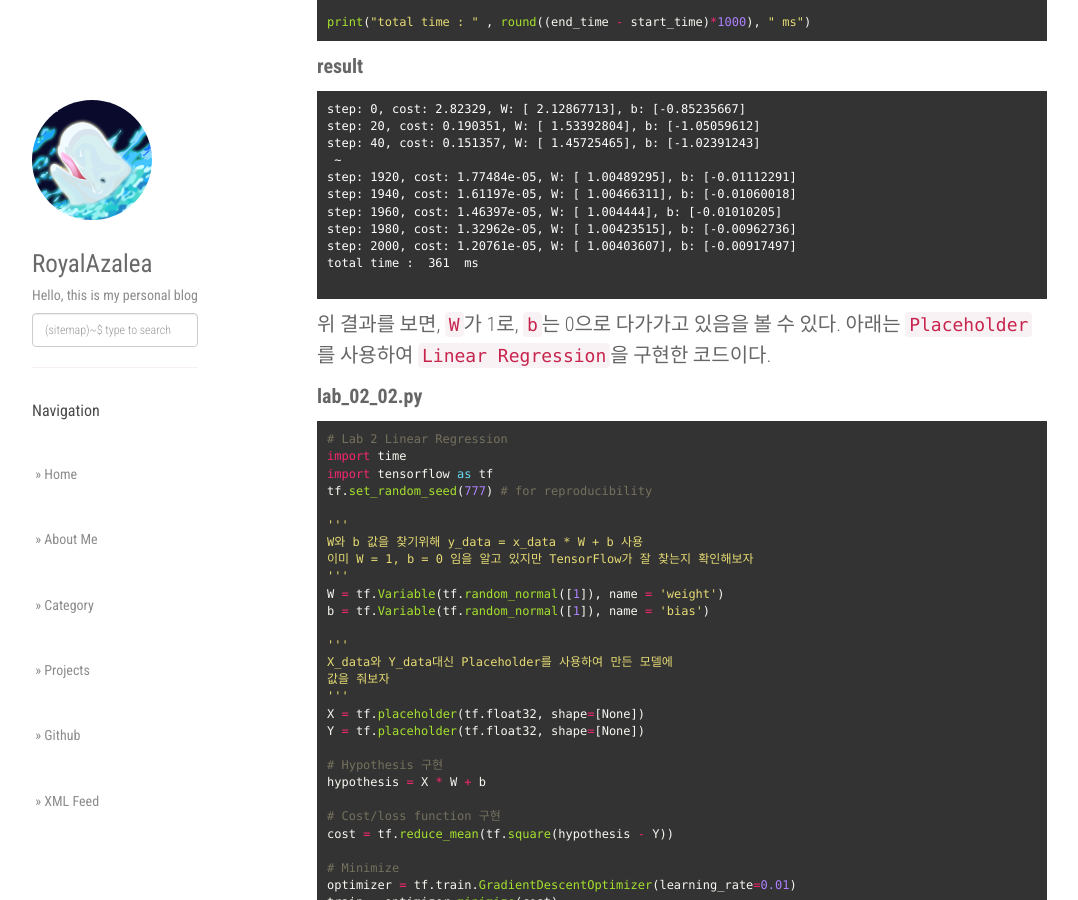
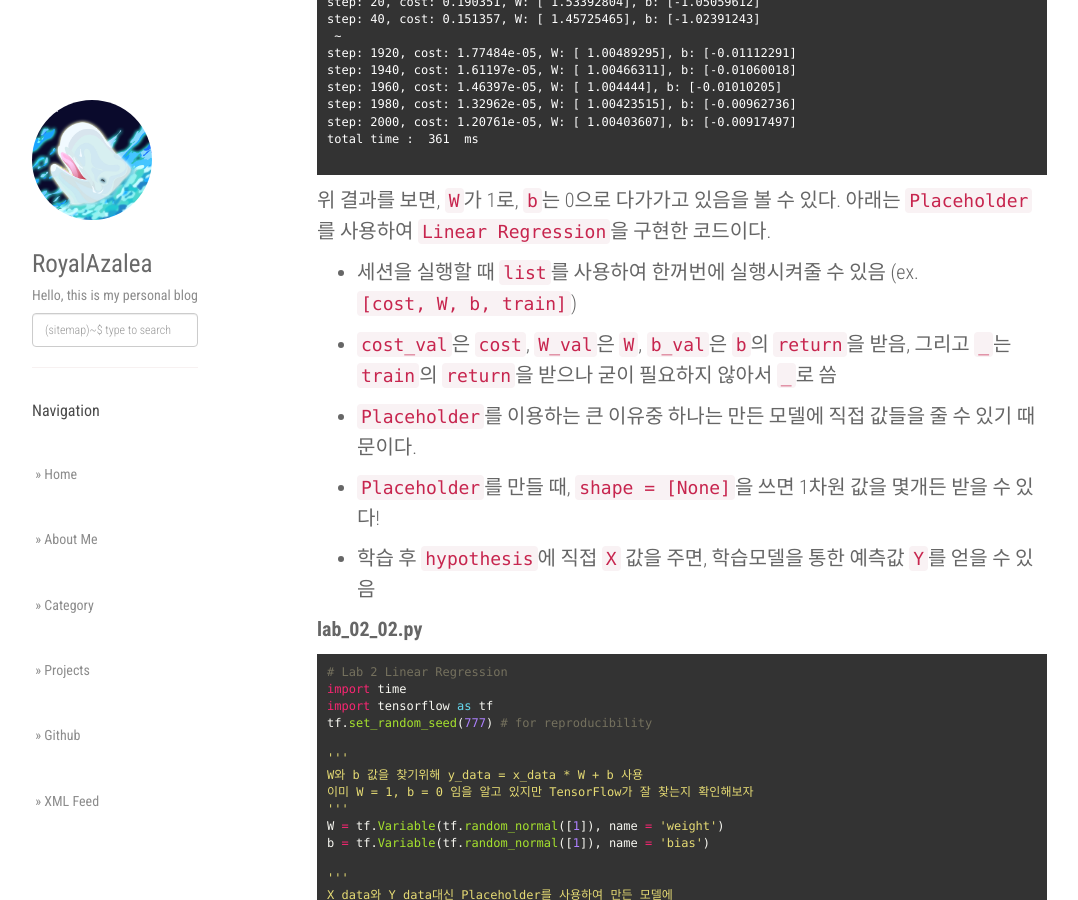
Before and after one commit to RoyalAzalea/RoyalAzalea.github.io, a Jekyll site: the page built from _posts/tensorflow-study/2017-08-28-tensorflow-study2.md, in a window 1280 px wide and 900 px high, scrolled down 1925 px. Shown: the whole window, without its empty margins (53-1131 px from the left). Built offline with Jekyll 4.4.1, drawn with Linux system fonts in a browser that asks for light colours; nearby versions of some CDN libraries; some of the changed text lies outside the part shown.

Commit message:
update_posts

```diff
--- a/_posts/tensorflow-study/2017-08-28-tensorflow-study2.md
+++ b/_posts/tensorflow-study/2017-08-28-tensorflow-study2.md
@@ -115,6 +112,18 @@ total time :  361  ms
 위 결과를 보면, `W`가 1로, `b`는 0으로 다가가고 있음을 볼 수 있다. 아래는
 `Placeholder`를 사용하여 `Linear Regression`을 구현한 코드이다.
 
+- 세션을 실행할 때 `list`를 사용하여 한꺼번에 실행시켜줄 수 있음
+(ex. `[cost, W, b, train]`)
+
+-  `cost_val`은 `cost`, `W_val`은 `W`, `b_val`은 `b`의 `return`을 받음, 그리고
+`_`는 `train`의 `return`을 받으나 굳이 필요하지 않아서 `_`로 씀
+
+- `Placeholder`를 이용하는 큰 이유중 하나는 만든 모델에 직접 값들을 줄 수 있기 때문이다.
+
+- `Placeholder`를 만들 때, `shape = [None]`을 쓰면 1차원 값을 몇개든 받을 수 있다!
+
+- 학습 후 `hypothesis`에 직접 `X` 값을 주면, 학습모델을 통한 예측값 `Y`를 얻을 수 있음
+
 
 **lab_02_02.py**
 
```
Also changed, not shown: other parts of _posts/tensorflow-study/2017-08-28-tensorflow-study2.md (+0 -16 lines).
